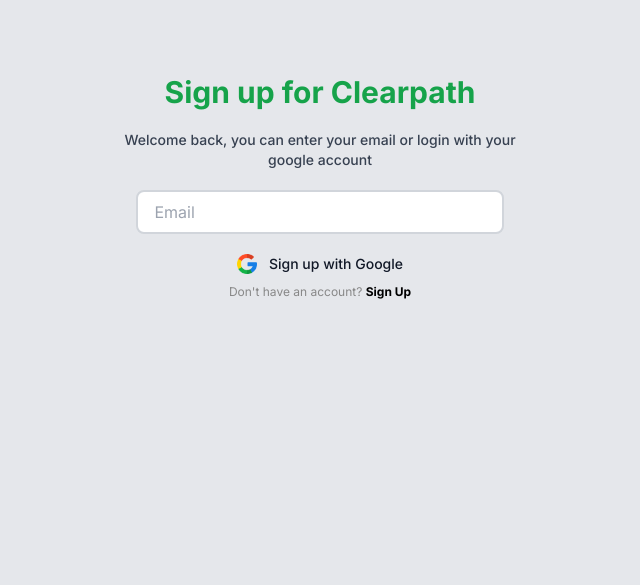
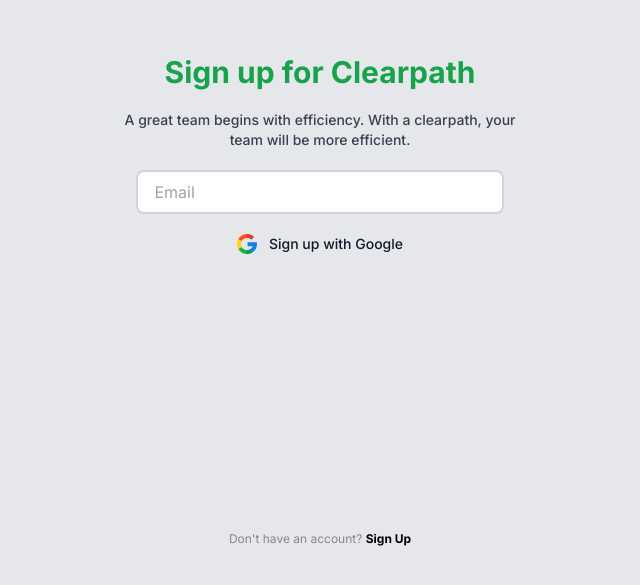
Before and after one commit to Clearpath-HQ/Clearpath_frontend, a Next.js app in the folder clearpath/: page /auth/signup in a window 1280 px wide. Shown: the part 213-798 px from the top of the page, without its empty margins (320-960 px from the left). Built offline with nearby package versions, Linux system fonts and the light colour scheme.

Commit message:
auth form refactored

```diff
--- a/clearpath/app/auth/layout.tsx
+++ b/clearpath/app/auth/layout.tsx
@@ -6,7 +6,7 @@
 
 const Layout: React.FC<LayoutProps> = ({ children }) => {
   return (
-    <div className='flex flex-col items-center justify-center min-h-screen bg-gray-200'>
+    <div className='flex flex-col items-center justify-between min-h-screen bg-gray-200'>
       {children}
     </div>
   );
--- a/clearpath/app/auth/login/page.tsx
+++ b/clearpath/app/auth/login/page.tsx
@@ -6,10 +6,10 @@
     <Layout>
       <AuthForm
         title="Login to Clearpath"
+        subTitle="Welcome back, you can enter your email or login with your google
+        account"
         buttonText="Sign in with Google"
-        buttonIcon="/google.png"
-        buttonAltText="google-icon"
-        buttonLink="/auth/signup"
+        redirect="/auth/signup"
       />
     </Layout>
   );
--- a/clearpath/app/auth/signup/page.tsx
+++ b/clearpath/app/auth/signup/page.tsx
@@ -6,10 +6,9 @@
     <Layout>
       <AuthForm
         title="Sign up for Clearpath"
+        subTitle="A great team begins with efficiency. With a clearpath, your team will be more efficient. "
         buttonText="Sign up with Google"
-        buttonIcon="/google.png"
-        buttonAltText="google-icon"
-        buttonLink="/auth/login"
+        redirect="/auth/login"
       />
     </Layout>
   );
--- a/clearpath/components/AuthForm.tsx
+++ b/clearpath/components/AuthForm.tsx
@@ -4,21 +4,23 @@
 
 interface AuthFormProps {
   title: string;
+  subTitle: string;
   buttonText: string;
-  buttonIcon: string;
-  buttonAltText: string;
-  buttonLink: string;
+  redirect: string;
 }
 
-const AuthForm: React.FC<AuthFormProps> = ({ title, buttonText, buttonIcon, buttonAltText, buttonLink }) => {
+const AuthForm: React.FC<AuthFormProps> = ({
+  title,
+  subTitle,
+  buttonText,
+  redirect,
+}) => {
   return (
-    <div className="text-center max-w-md mx-auto p-5 flex flex-col items-center">
-      <h1 className="text-3xl font-bold mb-5 text-green-600">
-        {title}
-      </h1>
-      <p className="font-medium text-sm mb-5 text-gray-700">
-        Welcome back, you can enter your email or login with your google account
-      </p>
+    <>
+      <div></div>
+      <div className="text-center max-w-md mx-auto p-5 flex flex-col items-center ">
+        <h1 className="text-3xl font-bold mb-5 text-green-600">{title}</h1>
+        <p className="font-medium text-sm mb-5 text-gray-700">{subTitle}</p>
         <input
           type="email"
           placeholder="Email"
@@ -26,24 +28,26 @@
         />
         <Link href="#" passHref className="flex">
           <Image
-            alt={buttonAltText}
+            alt="google-icon"
             height={20}
-            src={buttonIcon}
+            src='/google.png'
             width={20}
             className="mr-3"
           />
           <span className="text-sm font-medium text-gray-900">
             {buttonText}
           </span>
-
         </Link>
-      <p className="text-xs text-[#888] mt-[10px]">
+      </div>
+      <div>
+        <p className="text-xs text-[#888] mt-[10px] mb-10">
           Don't have an account?{" "}
-        <Link href={buttonLink} className="text-black font-bold">
+          <Link href={redirect} className="text-black font-bold">
             Sign Up
           </Link>
         </p>
       </div>
+    </>
   );
 };
 
```
Lines whose indentation alone changed are shown as unchanged.
